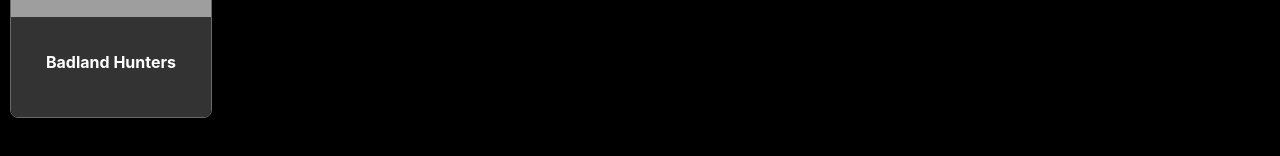
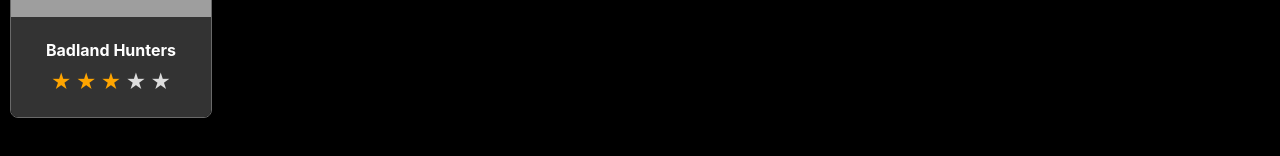
Before and after one commit to Rouret/dojo-theodo-movie, a React (Create React App) app in the folder frontend/: page / in a window 1280 px wide. Shown: the part 418-574 px from the top of the page. Built offline with nearby package versions, Linux system fonts and the light colour scheme; grey boxes are pictures that could not be loaded.

Commit message:
feat: rating on movie card

```diff
--- a/frontend/src/components/MovieCard/MovieCard.module.css
+++ b/frontend/src/components/MovieCard/MovieCard.module.css
@@ -43,3 +43,18 @@
   white-space: nowrap;
   margin-bottom: 10px;
 }
+
+.starRating {
+  display: flex;
+  justify-content: center;
+}
+
+.star {
+  font-size: 20px;
+  margin: 0 2px;
+  color: #ddd;
+}
+
+.orange {
+  color: orange;
+}
--- a/frontend/src/components/MovieCard/MovieCard.tsx
+++ b/frontend/src/components/MovieCard/MovieCard.tsx
@@ -3,7 +3,7 @@
 
 const MovieCard = ({ movie }: { movie: Movie }) => {
   const posterUrlPrefix = "https://image.tmdb.org/t/p/original/";
-
+  const rating = Math.floor((movie.vote_average * 5) / 10);
   return (
     <div className={styles.movieCard}>
       <div
@@ -14,6 +14,18 @@
       ></div>
       <div className={styles.movieInfo}>
         <div className={styles.movieTitle}>{movie.title}</div>
+        <div className={styles.starRating}>
+          {[...Array(5)].map((_, index) => (
+            <span
+              key={index}
+              className={`${styles.star} ${
+                index < rating ? styles.orange : ""
+              }`}
+            >
+              ★
+            </span>
+          ))}
+        </div>
       </div>
     </div>
   );
```
